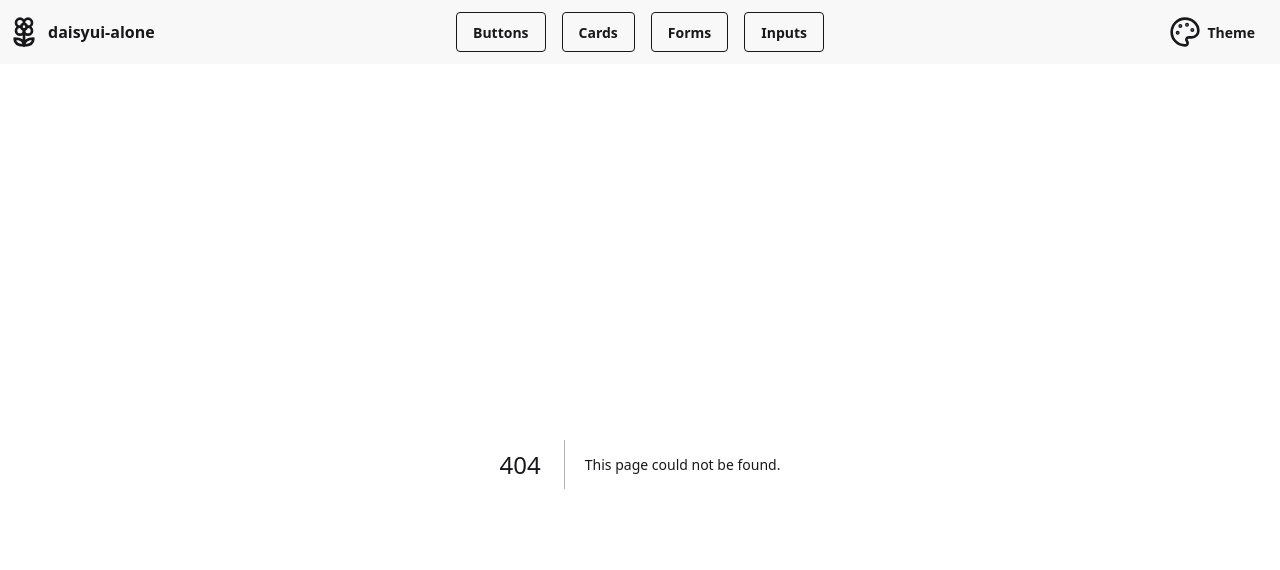
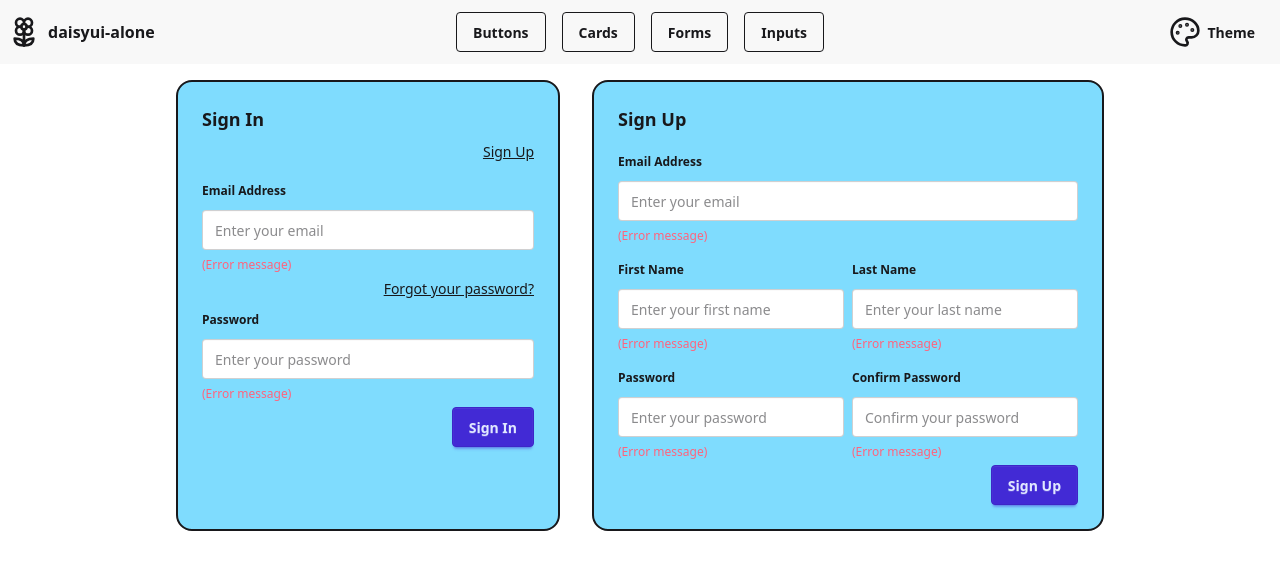
Before and after one commit to craigmcc/craigmcc-turborepo, a Next.js app in the folder apps/daisy-alone/: page /forms in a window 1280 px wide. Before the commit this address had no page. Shown: the top 570 px of the page. Built offline with nearby package versions, Linux system fonts and the light colour scheme.

Commit message:
Implement Forms.  TODO: Add Tanstack Forms and Zod for real behavior.

```diff
--- /dev/null
+++ b/apps/daisy-alone/src/app/forms/page.tsx
@@ -0,0 +1,19 @@
+/**
+ * Forms page.
+ */
+
+// External Imports ----------------------------------------------------------
+
+// Internal Imports ----------------------------------------------------------
+
+import { Forms } from "@/components/examples/Forms";
+
+// Public Objects ------------------------------------------------------------
+
+export default function FormsPage() {
+  return (
+    <div className="p-4">
+      <Forms/>
+    </div>
+  );
+}
--- /dev/null
+++ b/apps/daisy-alone/src/components/examples/Forms.tsx
@@ -0,0 +1,147 @@
+/**
+ * Forms example component.
+ */
+
+// External Modules ----------------------------------------------------------
+
+import clsx from "clsx";
+import Link from "next/link";
+
+// Internal Modules ----------------------------------------------------------
+
+// Public Objects ------------------------------------------------------------
+
+export function Forms() {
+  return (
+    <div className="flex gap-8 justify-center">
+      <SignInForm/>
+      <SignUpForm/>
+    </div>
+  );
+}
+
+// Private Objects -----------------------------------------------------------
+
+function SignInForm() {
+
+  return (
+    <div className="card bg-info/50 border-2 rounded-2xl w-96">
+      <div className="card-body">
+
+        <span className="card-title">Sign In</span>
+        <span className="card-actions justify-end">
+          <Link className="link" href="#">Sign Up</Link>
+        </span>
+        <form>
+
+          <div className="fieldset">
+            <label className="fieldset-legend" htmlFor="email">Email Address</label>
+            <input
+              className="input w-full"
+              id="email"
+              placeholder="Enter your email"
+              type="text"
+            />
+            <p className="text-error">(Error message)</p>
+          </div>
+
+          <span className="card-actions justify-end">
+            <Link className="link" href="#">Forgot your password?</Link>
+          </span>
+          <div className="fieldset">
+            <label className="fieldset-legend" htmlFor="password">Password</label>
+            <input
+              className="input w-full"
+              id="password"
+              placeholder="Enter your password"
+              type="password"
+            />
+            <p className="text-error">(Error message)</p>
+          </div>
+
+          <div className="card-actions justify-end">
+            <button type="submit" className="btn btn-primary">Sign In</button>
+          </div>
+
+        </form>
+      </div>
+    </div>
+  )
+
+}
+
+function SignUpForm() {
+
+  return (
+    <div className="card bg-info/50 border-2 rounded-2xl w-128">
+      <div className="card-body">
+        <span className="card-title">Sign Up</span>
+        <form>
+
+          <div className="fieldset">
+            <label className="fieldset-legend" htmlFor="email">Email Address</label>
+            <input
+              className="input w-full"
+              id="email"
+              placeholder="Enter your email"
+              type="text"
+            />
+            <p className="text-error">(Error message)</p>
+          </div>
+
+          <div className="grid grid-cols-2 gap-2">
+            <div className="fieldset">
+              <label className="fieldset-legend" htmlFor="firstName">First Name</label>
+              <input
+                className="input w-full"
+                id="firstName"
+                placeholder="Enter your first name"
+                type="text"
+              />
+              <p className="text-error">(Error message)</p>
+            </div>
+            <div className="fieldset">
+              <label className="fieldset-legend" htmlFor="lastName">Last Name</label>
+              <input
+                className="input w-full"
+                id="lastName"
+                placeholder="Enter your last name"
+                type="text"
+              />
+              <p className="text-error">(Error message)</p>
+            </div>
+          </div>
+
+          <div className="grid grid-cols-2 gap-2">
+            <div className="fieldset">
+              <label className="fieldset-legend" htmlFor="password">Password</label>
+              <input
+                className="input"
+                id="password"
+                placeholder="Enter your password"
+                type="password"
+              />
+              <p className="text-error">(Error message)</p>
+            </div>
+            <div className="fieldset">
+              <label className="fieldset-legend" htmlFor="confirmPassword">Confirm Password</label>
+              <input
+                className="input"
+                id="password"
+                placeholder="Confirm your password"
+                type="password"
+              />
+              <p className="text-error">(Error message)</p>
+            </div>
+          </div>
+
+          <div className="card-actions justify-end">
+            <button type="submit" className="btn btn-primary">Sign Up</button>
+          </div>
+
+        </form>
+      </div>
+    </div>
+  )
+
+}
```
Also changed, not shown: apps/daisy-alone/src/app/page.tsx (+0 -100 lines).
